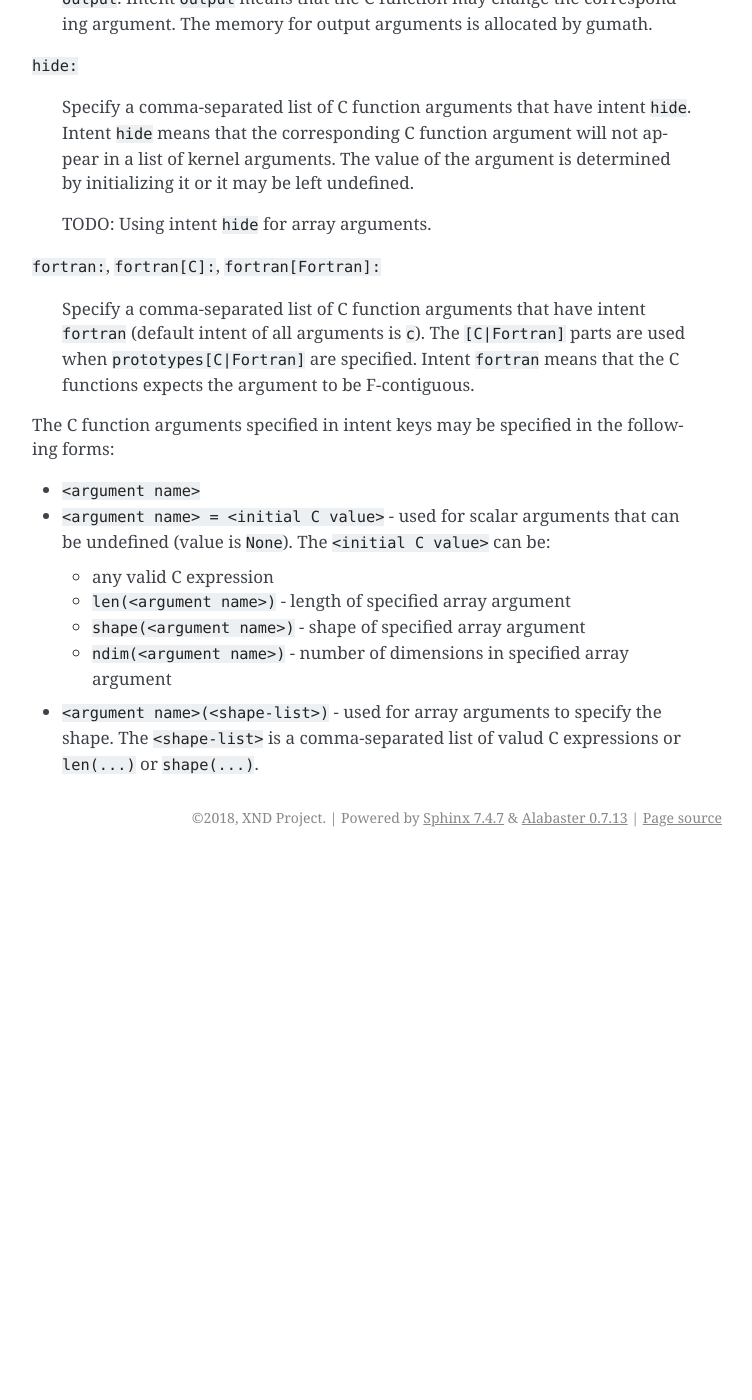
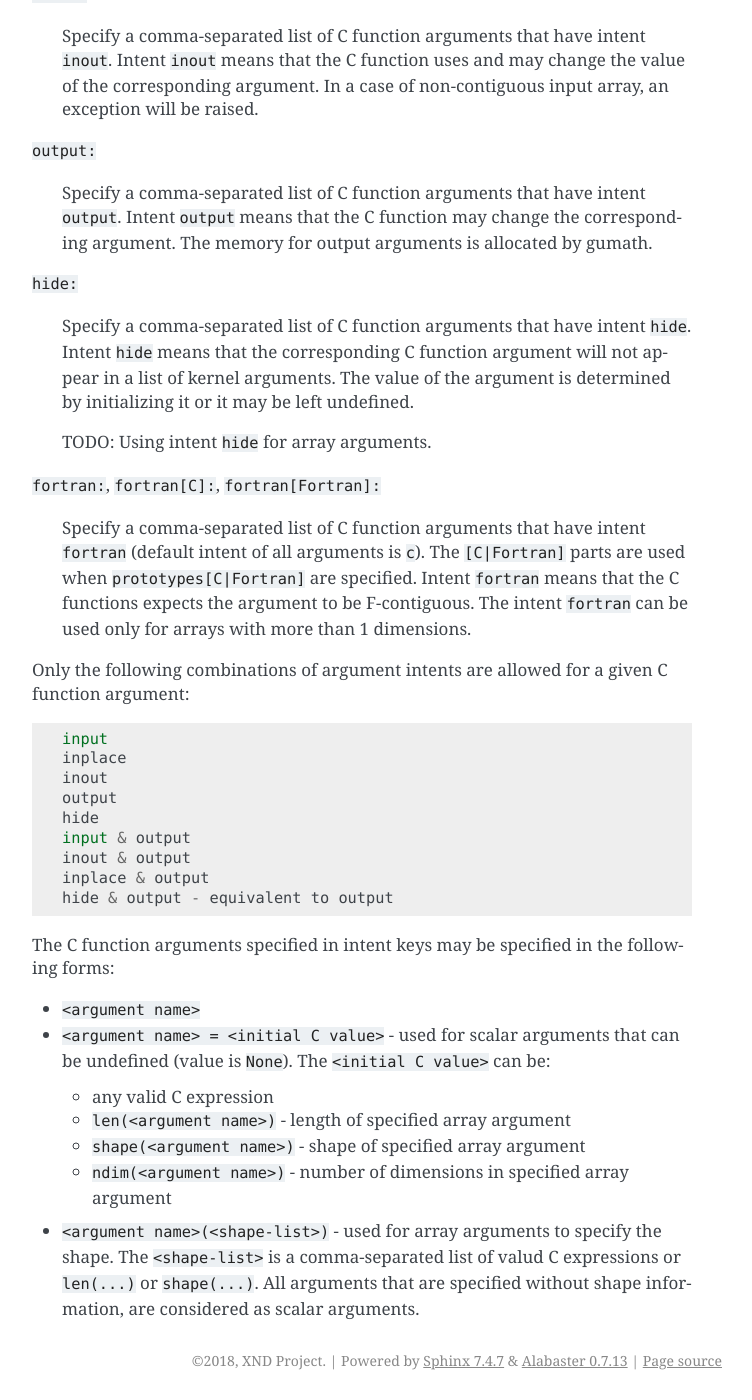
Before and after one commit to xnd-project/xndtools, a Sphinx documentation site: the page built from doc/kernel_generator/configuration.rst, in a window 1280 px wide and 1400 px high, scrolled down 5506 px. Shown: the whole window, without its empty margins (388-1140 px from the left). Built offline with Sphinx 7.4.7, drawn with Linux system fonts in a browser that asks for light colours; before the commit the page ends 6363 px from its top, so only the background shows below that; some of the changed text lies outside the part shown.

Commit message:
Update kernel generator and config files to new configuration syntax. Update docs.

```diff
--- a/doc/kernel_generator/configuration.rst
+++ b/doc/kernel_generator/configuration.rst
@@ -125,14 +125,20 @@
 The definitions of the keys are as follows:
 
 ``typemaps:``
+
   Specify mapping between C type specifications used in C prototypes
-  and canonical types in the form ``<typename><bitwidth>``.  For
-  instance::
+  and canonical types in the form ``<typename><bitwidth>``.
+  For instance::
 
     typemaps:
       double:float64
       float:float32
       MKL_INT:int64
+
+  The following canonical types are defined::
+
+    void, bool, int8, int16, ..., int128, uint8, uint16, ..., uint128
+    float16, float32, ..., float128, complex32, complex64, ..., complex512
 
   The command ``xnd_tools config ...`` is able to generate typemaps
   for all standard C primitive types.
@@ -181,9 +187,12 @@
   Specify a list of include file directories to be used when compiling
   kernel source code. The directory paths may include:
 
-  - environment variables in the form ``$<ENVIRONMENT VARIABLE NAME>``
+  - environment variables in the form ``${<ENVIRONMENT_VARIABLE_NAME>}``
+  - environment variables in the form ``${<ENVIRONMENT_VARIABLE_NAME>|<default value>}``
   - ``<prefix>`` that will be replaced with ``sys.prefix``
   - ``<site>`` that will be replaced with the output of ``distutils.sysconfig.get_python_lib()``.
+
+  All relative paths are relative to the location of given configuration file.
 
 ``includes:``
 
@@ -280,10 +289,24 @@
 ``fortran:``, ``fortran[C]:``, ``fortran[Fortran]:``
 
   Specify a comma-separated list of C function arguments that have
-  intent ``fortran`` (default intent of all arguments is ``c``).
-  The ``[C|Fortran]`` parts are used when ``prototypes[C|Fortran]`` are specified.
-  Intent ``fortran`` means that the C functions expects the argument
-  to be F-contiguous.
+  intent ``fortran`` (default intent of all arguments is ``c``).  The
+  ``[C|Fortran]`` parts are used when ``prototypes[C|Fortran]`` are
+  specified.  Intent ``fortran`` means that the C functions expects
+  the argument to be F-contiguous. The intent ``fortran`` can be used
+  only for arrays with more than 1 dimensions.
+
+Only the following combinations of argument intents are allowed for a
+given C function argument::
+
+  input
+  inplace
+  inout
+  output
+  hide
+  input & output
+  inout & output
+  inplace & output
+  hide & output - equivalent to output
 
 The C function arguments specified in intent keys may be specified in the
 following forms:
@@ -301,4 +324,6 @@
 
 - ``<argument name>(<shape-list>)`` - used for array arguments to
   specify the shape. The ``<shape-list>`` is a comma-separated list of
-  valud C expressions or ``len(...)`` or ``shape(...)``.
+  valud C expressions or ``len(...)`` or ``shape(...)``. All arguments
+  that are specified without shape information, are considered as
+  scalar arguments.
```
Also changed, not shown: 7 other files.
